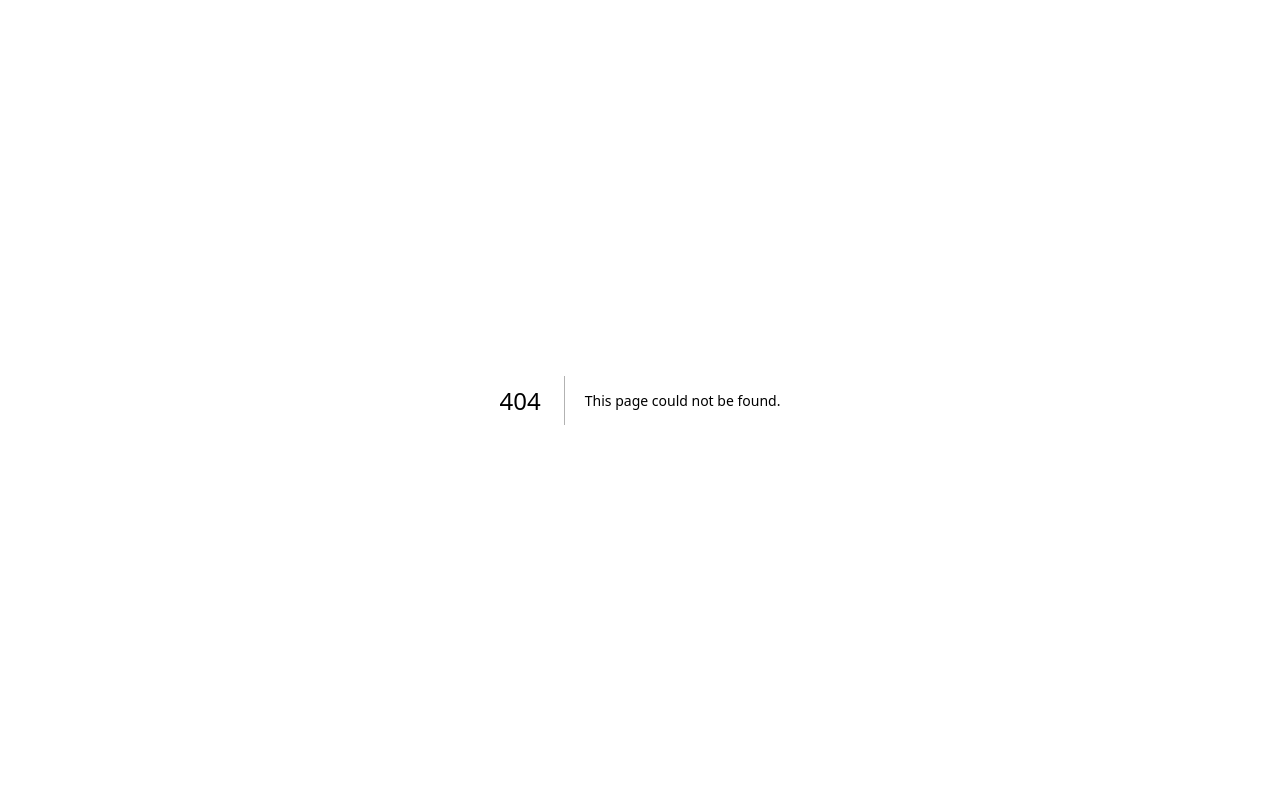
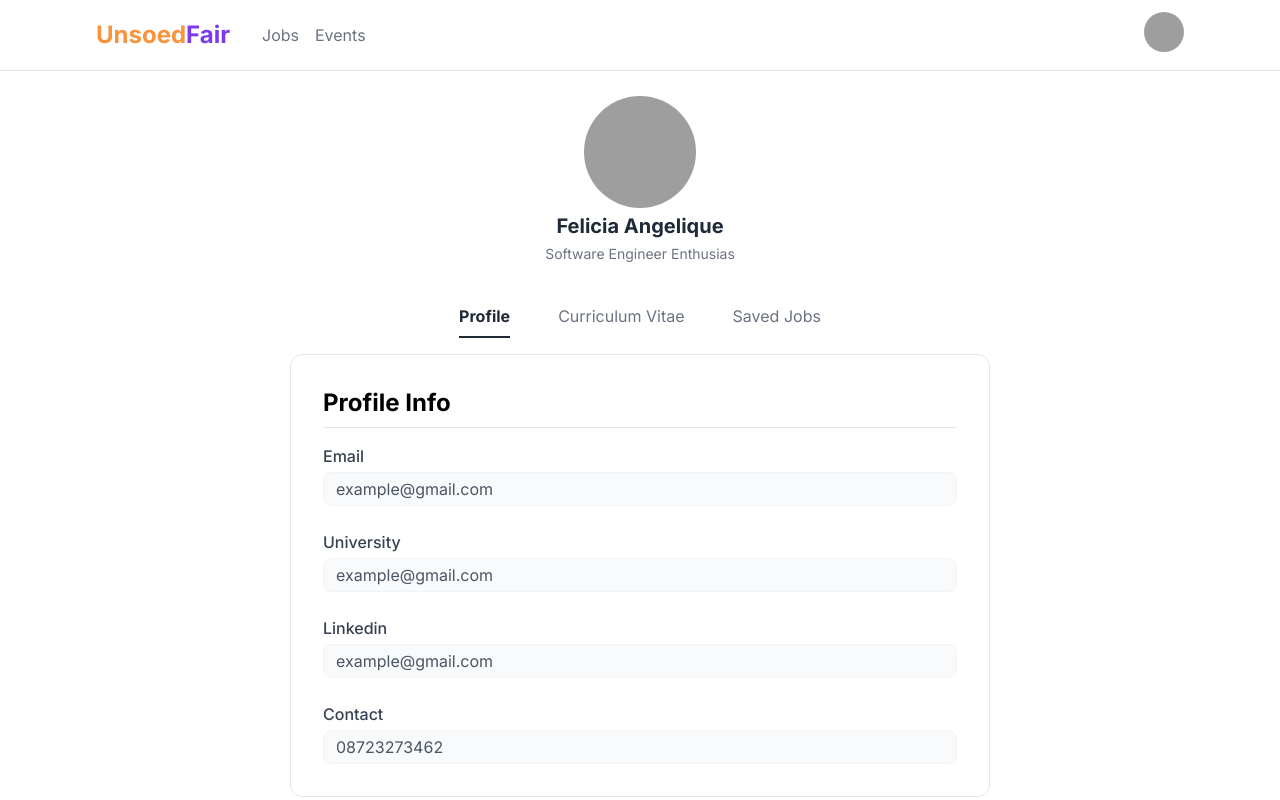
Before and after one commit to maulana1k/unsoed-fair, a Next.js app: page /profile in a window 1280 px wide. Before the commit this address had no page. Built offline with nearby package versions, Linux system fonts and the light colour scheme; grey boxes are pictures that could not be loaded.

Commit message:
update: user profile page

```diff
--- /dev/null
+++ b/pages/profile/index.tsx
@@ -0,0 +1,126 @@
+import Link from 'next/link'
+import React, { ChangeEvent, useState } from 'react'
+import Navbar from '../../components/Navbar'
+
+export default function Profile() {
+  const [tab, setTab] = useState(0)
+  const [fileName, setFileName] = useState('Upload your CV in PDF')
+
+  const handleFileChange = (event: ChangeEvent<HTMLInputElement>) => {
+    const file = event.target.files?.[0]
+    if (file) {
+      setFileName(file.name)
+      // Perform additional logic with the selected file if needed
+    } else {
+      setFileName('Upload your CV in PDF')
+    }
+  }
+  return (
+    <div className="container h-full">
+      <Navbar />
+      <div className="max-w-[1200px] mt-24 mx-auto">
+        <div className="flex flex-col  items-center space-y-1">
+          <img
+            className="h-28 w-28 rounded-full object-cover"
+            src="https://img.freepik.com/free-photo/portrait-white-man-isolated_53876-40306.jpg?w=900&t=st=1685117281~exp=1685117881~hmac=d6f13693c4cba098e4dc2d5239e6a23143a81a995da9401e3883a958876c5316"
+            alt="Avatar"
+          />
+          <div className="text-gray-800 text-xl font-bold">Felicia Angelique</div>
+          <div className="text-gray-500 text-sm ">Software Engineer Enthusias</div>
+        </div>
+        <div className="mt-8 ">
+          <div className="flex space-x-12 justify-center ">
+            {['Profile', 'Curriculum Vitae', 'Saved Jobs'].map((t, i) => (
+              <div
+                key={t}
+                onClick={() => setTab(i)}
+                className={`text-md  ${
+                  tab == i ? 'text-gray-800 font-bold border-b-2 border-gray-800' : 'text-gray-500'
+                } py-2 cursor-pointer`}
+              >
+                {t}
+              </div>
+            ))}
+          </div>
+          <div className="flex justify-center">
+            {tab == 0 && (
+              <div className="w-[700px] rounded-xl  p-8 mt-4 mx-auto border">
+                <div className="text-2xl font-bold mb-4 space-y-2">
+                  <span>Profile Info</span>
+                  <hr />
+                </div>
+                <div className="space-y-6">
+                  <div className="flex flex-col space-y-1">
+                    <label htmlFor="email" className="text-gray-700 font-medium">
+                      Email
+                    </label>
+                    <input
+                      type="text"
+                      id="email"
+                      className="bg-gray-50 text-gray-600 border border-gray-100 rounded-lg px-3 py-1 outline-none focus:border-violet-500 hover:border-violet-500 "
+                      value={'example@gmail.com'}
+                    />
+                  </div>
+                  <div className="flex flex-col space-y-1">
+                    <label htmlFor="u" className="text-gray-700 font-medium">
+                      University
+                    </label>
+                    <input
+                      type="text"
+                      id="u"
+                      className="bg-gray-50 text-gray-600 border border-gray-100 rounded-lg px-3 py-1 outline-none focus:border-violet-500 hover:border-violet-500 "
+                      value={'example@gmail.com'}
+                    />
+                  </div>
+                  <div className="flex flex-col space-y-1">
+                    <label htmlFor="link" className="text-gray-700 font-medium">
+                      Linkedin
+                    </label>
+                    <input
+                      type="text"
+                      id="link"
+                      className="bg-gray-50 text-gray-600 border border-gray-100 rounded-lg px-3 py-1 outline-none focus:border-violet-500 hover:border-violet-500 "
+                      value={'example@gmail.com'}
+                    />
+                  </div>
+                  <div className="flex flex-col space-y-1">
+                    <label htmlFor="contact" className="text-gray-700 font-medium">
+                      Contact
+                    </label>
+                    <input
+                      type="text"
+                      id="contact"
+                      className="bg-gray-50 text-gray-600 border border-gray-100 rounded-lg px-3 py-1 outline-none focus:border-violet-500 hover:border-violet-500 "
+                      value={'08723273462'}
+                    />
+                  </div>
+                </div>
+              </div>
+            )}
+            {tab == 1 && (
+              <div className="w-[700px] rounded-xl  p-8 mt-4 mx-auto border">
+                <div className="relative">
+                  <div className="flex flex-col space-y-1">
+                    <div className="text-gray-700 font-medium">CV</div>
+                    <input type="file" id="upload" className="hidden" onChange={handleFileChange} />
+                    <label
+                      htmlFor="upload"
+                      className="px-4 py-1 bg-gray-50 border border-gray-200 rounded-lg cursor-pointer text-sm"
+                    >
+                      {fileName}
+                    </label>
+                  </div>
+                </div>
+              </div>
+            )}
+            {tab == 2 && (
+              <div className="w-[700px] rounded-xl  p-8 mt-4 mx-auto border">
+                <div className="text-xl font-bold">No jobs saved</div>
+              </div>
+            )}
+          </div>
+        </div>
+      </div>
+    </div>
+  )
+}
```
